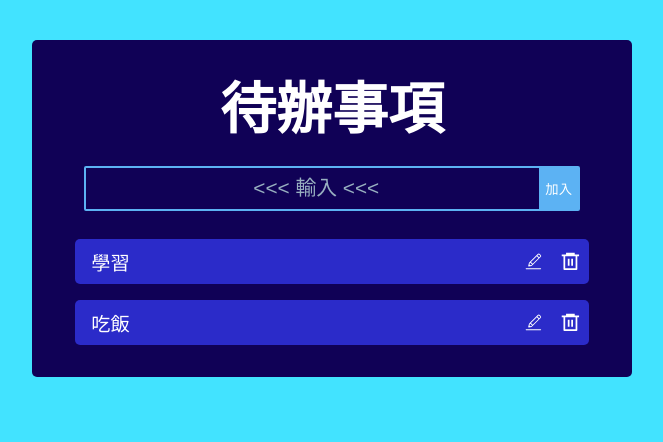
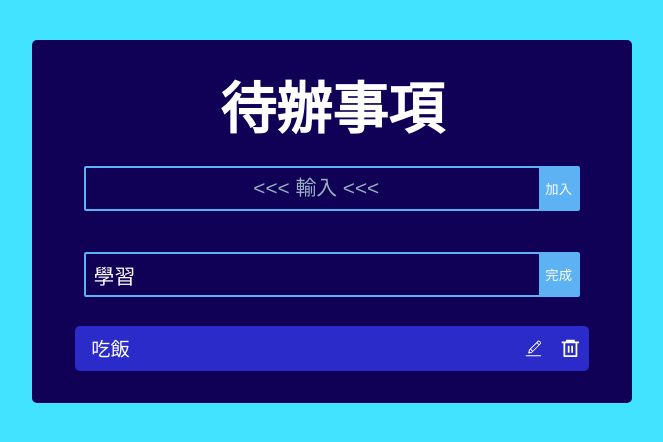
Before and after one commit to Lai-Jian-Chen/To-do-List, a React (Vite) app: page / in a window 1280 px wide. Both pictures are taken after a click on the icon 841 px from the left and 261 px from the top of the page. Shown: the top 442 px of the page, without its empty margins (308-971 px from the left). Built offline with nearby package versions, Linux system fonts and the light colour scheme.

Commit message:
專案功能都已完成

```diff
--- a/src/components/EditForm.jsx
+++ b/src/components/EditForm.jsx
@@ -0,0 +1,28 @@
+import React, { useState } from "react";
+
+function EditForm({ todo, editTodo }) {
+  const [newContent, setContent] = useState(todo.content);
+
+  const btnHandler = (e) => {
+    e.preventDefault();
+    editTodo(todo.id, newContent);
+  };
+
+  return (
+    <form className="CreateForm">
+      <input
+        type="text"
+        id="inputText"
+        onChange={(e) => {
+          setContent(e.target.value);
+        }}
+        value={newContent}
+      />
+      <button id="addBtn" type="submit" onClick={btnHandler}>
+        完成
+      </button>
+    </form>
+  );
+}
+
+export default EditForm;
--- a/src/components/TodoList.jsx
+++ b/src/components/TodoList.jsx
@@ -1,9 +1,18 @@
 import React from "react";
 import { CiEdit } from "react-icons/ci";
 import { RiDeleteBin6Line } from "react-icons/ri";
+import EditForm from "./EditForm";
 
-const TodoList = ({ todo, deleteTodo, toggleComplet }) => {
-  return (
+const TodoList = ({
+  todo,
+  deleteTodo,
+  toggleComplet,
+  toggleEdit,
+  editTodo,
+}) => {
+  return todo.isEdit ? (
+    <EditForm todo={todo} editTodo={editTodo} />
+  ) : (
     <div className={`TodoList ${todo.isComplet ? "complet" : ""}`}>
       <p
         onClick={() => {
@@ -13,7 +22,7 @@ const TodoList = ({ todo, deleteTodo, toggleComplet }) => {
         {todo.content}
       </p>
       <div>
-        <CiEdit className="list-Btn" />
+        <CiEdit className="list-Btn" onClick={() => toggleEdit(todo.id)} />
         <RiDeleteBin6Line
           className="list-Btn"
           onClick={() => deleteTodo(todo.id)}
--- a/src/components/todoWrapper.jsx
+++ b/src/components/todoWrapper.jsx
@@ -39,6 +39,16 @@ const todoWrapper = () => {
     );
   };
 
+  const editTodo = (id, newContent) => {
+    setTodos(
+      todos.map((todo) => {
+        return id === todo.id
+          ? { ...todo, content: newContent, isEdit: false }
+          : todo;
+      })
+    );
+  };
+
   return (
     <div className="todoWrapper">
       <h1>待辦事項</h1>
@@ -50,6 +60,8 @@ const todoWrapper = () => {
             key={todo.id}
             deleteTodo={deleteTodo}
             toggleComplet={toggleComplet}
+            toggleEdit={toggleEdit}
+            editTodo={editTodo}
           />
         );
       })}
```
